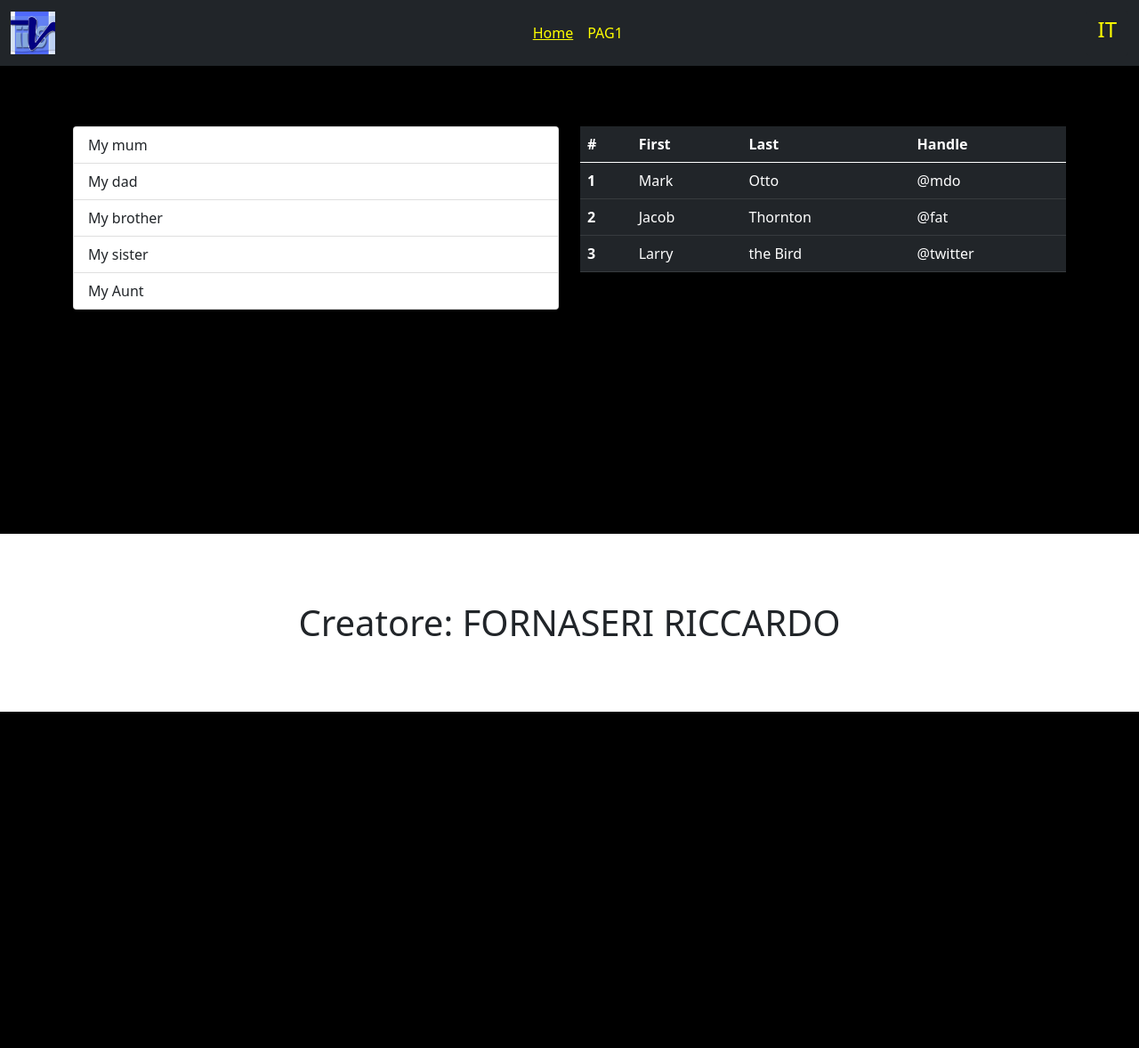
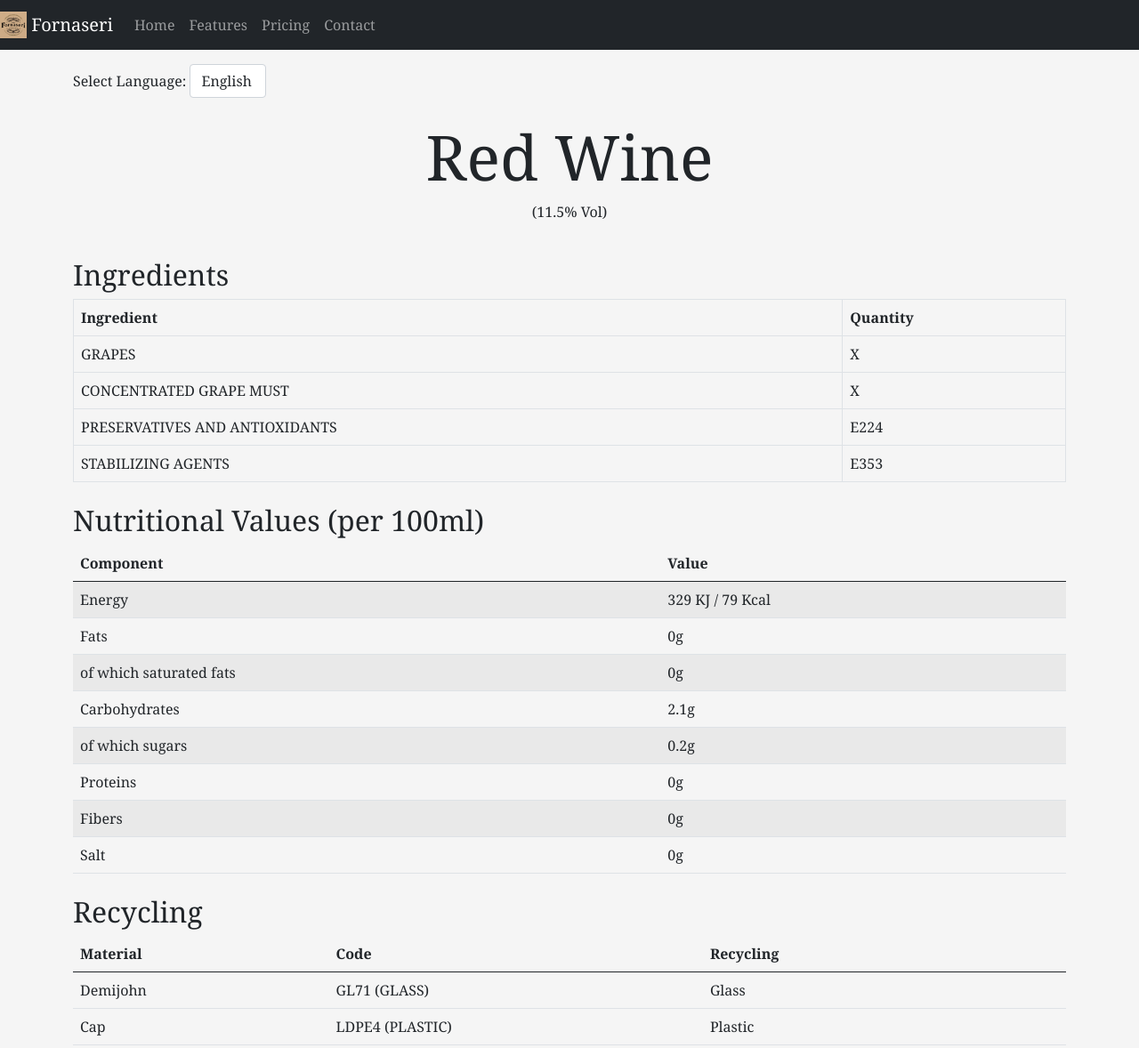
Before and after one commit to RikiForna/Sito-Vino, a plain HTML site: page index.html in a window 1280 px wide. Shown: the top 1178 px of the page at 89% size. Before the commit the page ends 800 px from the top, so only its background shows below. Drawn offline with nearby package versions, Linux system fonts and the light colour scheme.

Commit message:
fatto filtro

```diff
--- a/CSS/comune.css
+++ b/CSS/comune.css
@@ -8,3 +8,15 @@
     background-color: white;
     font-size: 30pt;
 }
+
+
+body{
+    font-family: Cambria, Cochin, Georgia, Times, 'Times New Roman', serif;
+}
+
+#vino {
+
+ font-size: 70px;
+ font-family: Cambria, Cochin, Georgia, Times, 'Times New Roman', serif;
+
+}
--- a/JS/script.js
+++ b/JS/script.js
@@ -1,4 +1,121 @@
-"use strict"
+"use strict";
 
-var giostre = ["Autoscontri","Stanza degli specchi", "Seggiole volanti", "Montagne Russe"];
-var descrizioni = ["consiste in una pista, di forma quadrata o rettangolare, sulla quale corrono molte piccole automobili munite di scocca che consente alle vetture di scontrarsi ripetutamente le une con le altre senza conseguenze negative n per le stesse n per gli occupanti.",  "e' un labirinto composto da specchi deformanti che alterano la prospettiva, per cui passeggiando attraverso questi corridoi vedremo la nostra immagine distorta.", "ruota velocemente facendo saltare in alto i seggiolini che vi sono appesi con lo scopo di prendere al volo un oggetto appeso in alto.", "costituito da una incastellatura a foggia di otto orizzontale su cui corrono, seguendo un binario, dei carrelli agganciati l'uno all'altro."];
+document.addEventListener("DOMContentLoaded", function () {
+  const languageSelect = document.getElementById("language-select");
+  const texts = {
+    it: {
+      home: "Home",
+      features: "Caratteristiche",
+      pricing: "Prezzi",
+      contact: "Contatti",
+      selectLang: "Seleziona la lingua:",
+      wineTitle: "Vino Rosso",
+      alcoholContent: "(11,5% Vol)",
+      ingredients: "Ingredienti",
+      ingredient: "Ingrediente",
+      quantity: "Quantità",
+      grapes: "UVA",
+      must: "MOSTO DI UVE CONCENTRATO",
+      preservatives: "CONSERVANTI E ANTIOSSIDANTI",
+      stabilizers: "AGENTI STABILIZZANTI",
+      nutrition: "Valori Nutrizionali (per 100ml)",
+      component: "Componente",
+      value: "Valore",
+      energy: "Energia",
+      fats: "Grassi",
+      saturatedFats: "di cui grassi saturi",
+      carbohydrates: "Carboidrati",
+      sugars: "di cui zuccheri",
+      proteins: "Proteine",
+      fibers: "Fibre",
+      salt: "Sale",
+      recycling: "Raccolta Differenziata",
+      material: "Materiale",
+      code: "Codice",
+      disposal: "Raccolta Differenziata",
+      damigiana: "Damigiana",
+      cap: "Tappo",
+      capsule: "Capsula",
+      tagliandino: "Tagliandino",
+      woodenCage: "Gabbia di legno",
+      plasticCage: "Gabbia di plastica",
+      disclaimer: "VERIFICARE LE DISPOSIZIONI DEL PROPRIO COMUNE",
+      plastica: "Plastica",
+      carta: "Carta",
+      disposal_dedicated: "Raccolta Differenziata Dedicata",
+      glass: "Vetro",
+      aluminum: "Alluminio",
+      aluminumALU41: "ALU41 (ALLUMINIO)",
+      glassGL71: "GL71 (VETRO)",
+      plasticLDPE4: "LDPE4 (PLASTICA)",
+      paperPAP20: "PAP20 (CARTA)",
+      woodFOR50: "FOR50 (LEGNO)",
+    },
+    en: {
+      home: "Home",
+      features: "Features",
+      pricing: "Pricing",
+      contact: "Contact",
+      selectLang: "Select Language:",
+      wineTitle: "Red Wine",
+      alcoholContent: "(11.5% Vol)",
+      ingredients: "Ingredients",
+      ingredient: "Ingredient",
+      quantity: "Quantity",
+      grapes: "GRAPES",
+      must: "CONCENTRATED GRAPE MUST",
+      preservatives: "PRESERVATIVES AND ANTIOXIDANTS",
+      stabilizers: "STABILIZING AGENTS",
+      nutrition: "Nutritional Values (per 100ml)",
+      component: "Component",
+      value: "Value",
+      energy: "Energy",
+      fats: "Fats",
+      saturatedFats: "of which saturated fats",
+      carbohydrates: "Carbohydrates",
+      sugars: "of which sugars",
+      proteins: "Proteins",
+      fibers: "Fibers",
+      salt: "Salt",
+      recycling: "Recycling",
+      material: "Material",
+      code: "Code",
+      disposal: "Recycling",
+      damigiana: "Demijohn",
+      cap: "Cap",
+      capsule: "Capsule",
+      tagliandino: "Tag",
+      woodenCage: "Wooden Cage",
+      plasticCage: "Plastic Cage",
+      disclaimer: "CHECK YOUR LOCAL REGULATIONS",
+      plastica: "Plastic",
+      carta: "Paper",
+      disposal_dedicated: "Dedicated Recycling",
+      glass: "Glass",
+      aluminum: "Aluminum",
+      aluminumALU41: "ALU41 (ALUMINUM)",
+      glassGL71: "GL71 (GLASS)",
+      plasticLDPE4: "LDPE4 (PLASTIC)",
+      paperPAP20: "PAP20 (PAPER)",
+      woodFOR50: "FOR50 (WOOD)",
+    },
+  };
+
+  function changeLanguage(lang) {
+    document.querySelectorAll("[data-lang]").forEach((element) => {
+      const key = element.getAttribute("data-lang");
+      if (texts[lang][key]) {
+        element.innerText = texts[lang][key];
+      }
+    });
+    localStorage.setItem("selectedLanguage", lang);
+  }
+
+  const savedLang = localStorage.getItem("selectedLanguage") || "en";
+  languageSelect.value = savedLang;
+  changeLanguage(savedLang);
+
+  languageSelect.addEventListener("change", function () {
+    changeLanguage(this.value);
+  });
+});
--- a/index.html
+++ b/index.html
@@ -11,82 +11,121 @@
     <link rel="stylesheet" media="screen and (max-device-width:768px)" href="CSS/mobile.css">
     <link rel="stylesheet" media="screen and (min-device-width:768px)" href="CSS/pc.css">
     <link rel="stylesheet" href="CSS/comune.css">
+
+    <script src="JS/script.js"></script>
+
 </head>
-<body style="background-color: black">
-    <nav class="navbar navbar-expand-lg bg-dark" >
-        <div class="container-fluid">
-            <img src="img/imgVallauri.jpg" class="navbar-brand" style="width: 50px;" >
-            <button class="navbar-toggler" type="button" data-bs-toggle="collapse" data-bs-target="#navbarSupportedContent" aria-controls="navbarSupportedContent" aria-expanded="false" aria-label="Toggle navigation">
-                <span class="material-symbols-outlined" style="color: white">
-                    Menu
-                </span>
+<body style="background-color: whitesmoke" >
+
+    <!-- Navbar -->
+    <nav class="navbar navbar-expand-lg navbar-dark bg-dark">
+        <a class="navbar-brand" href="#">
+            <img src="img/Screenshot 2025-03-05 233824.png" width="30" height="30" class="d-inline-block align-top" alt="Logo">
+            Fornaseri
+        </a>
+        <button class="navbar-toggler" type="button" data-toggle="collapse" data-target="#navbarNav" aria-controls="navbarNav" aria-expanded="false" aria-label="Toggle navigation">
+            <span class="navbar-toggler-icon"></span>
         </button>
-            <div class="collapse navbar-collapse" id="navbarSupportedContent">
-                <ul class="navbar-nav me-auto ms-auto">
-                    <li class="nav-item">
-                        <a class="nav-link active" aria-current="page" href="#" style="text-decoration: underline; color: yellow">Home</a>
+        <div class="collapse navbar-collapse" id="navbarNav">
+            <ul class="navbar-nav">
+                <li class="nav-item active">
+                    <a class="nav-link" href="#" data-lang="home">Home <span class="sr-only">(current)</span></a>
                 </li>
                 <li class="nav-item">
-                        <a class="nav-link" href="PAG1.html" style="color: yellow">PAG1</a>
+                    <a class="nav-link" href="#" data-lang="features">Features</a>
+                </li>
+                <li class="nav-item">
+                    <a class="nav-link" href="#" data-lang="pricing">Pricing</a>
+                </li>
+                <li class="nav-item">
+                    <a class="nav-link" href="#" data-lang="contact">Contact</a>
                 </li>
             </ul>
-                <button class="btn btn-dark  " data-bs-toggle="modal" data-bs-target="#mdlAccesso">
-                    <h4 style="color: yellow">IT</h4>
-                </button>
-            </div>
         </div>
     </nav>
 
-     <br> <br>
-    <section>
-        <div class="container" style="margin-top: 20px">
+    <!-- Filtro lingua -->
+    <div class="container mt-3">
+        <label for="language-select" class="font-weight-bold" data-lang="selectLang">Seleziona la lingua:</label>
+        <select id="language-select" class="form-control w-auto d-inline-block">
+            <option value="it">Italiano</option>
+            <option value="en" selected>English</option>
+        </select>
+    </div>
+    <br>
+
+    <!-- Intestazione -->
+    <div class="container">
         <div class="row">
-                <div class="col-xl-6" id="lst1">
-                    <ul class="list-group">
-                        <li class="list-group-item">My mum</li>
-                        <li class="list-group-item">My dad</li>
-                        <li class="list-group-item">My brother</li>
-                        <li class="list-group-item">My sister</li>
-                        <li class="list-group-item">My Aunt</li>
-                    </ul>
+            <div class="col-12">
+                <h1 class="text-center" id="vino" data-lang="wineTitle">Vino Rosso</h1>
+                <p class="text-center" data-lang="alcoholContent">(11,5% Vol)</p>
             </div>
-                <div class="col-xl-6" id="lst2">
-                    <table class="table table-dark">
-                        <thead>
+        </div>
+
+        <!-- Tabella Ingredienti -->
+        <h2 class="mt-4" data-lang="ingredients">Ingredienti</h2>
+        <table class="table table-bordered">
+            <thead class="thead-dark">
                 <tr>
-                            <th scope="col">#</th>
-                            <th scope="col">First</th>
-                            <th scope="col">Last</th>
-                            <th scope="col">Handle</th>
+                    <th data-lang="ingredient">Ingrediente</th>
+                    <th data-lang="quantity">Quantità</th>
                 </tr>
             </thead>
             <tbody>
+                <tr><td data-lang="grapes">UVA</td><td>X</td></tr>
+                <tr><td data-lang="must">MOSTO DI UVE CONCENTRATO</td><td>X</td></tr>
+                <tr><td data-lang="preservatives">CONSERVANTI E ANTIOSSIDANTI</td><td>E224</td></tr>
+                <tr><td data-lang="stabilizers">AGENTI STABILIZZANTI</td><td>E353</td></tr>
+            </tbody>
+        </table>
+
+        <!-- Tabella Valori Nutrizionali -->
+        <h2 class="mt-4" data-lang="nutrition">Valori Nutrizionali (per 100ml)</h2>
+        <table class="table table-striped">
+            <thead class="thead-dark">
                 <tr>
-                            <th scope="row">1</th>
-                            <td>Mark</td>
-                            <td>Otto</td>
-                            <td>@mdo</td>
+                    <th data-lang="component">Componente</th>
+                    <th data-lang="value">Valore</th>
                 </tr>
+            </thead>
+            <tbody>
+                <tr><td data-lang="energy">Energia</td><td>329 KJ / 79 Kcal</td></tr>
+                <tr><td data-lang="fats">Grassi</td><td>0g</td></tr>
+                <tr><td data-lang="saturatedFats">di cui grassi saturi</td><td>0g</td></tr>
+                <tr><td data-lang="carbohydrates">Carboidrati</td><td>2.1g</td></tr>
+                <tr><td data-lang="sugars">di cui zuccheri</td><td>0.2g</td></tr>
+                <tr><td data-lang="proteins">Proteine</td><td>0g</td></tr>
+                <tr><td data-lang="fibers">Fibre</td><td>0g</td></tr>
+                <tr><td data-lang="salt">Sale</td><td>0g</td></tr>
+            </tbody>
+        </table>
+
+        <!-- Tabella Raccolta Differenziata -->
+        <h2 class="mt-4" data-lang="recycling">Raccolta Differenziata</h2>
+        <table class="table table-hover">
+            <thead class="thead-dark">
                 <tr>
-                            <th scope="row">2</th>
-                            <td>Jacob</td>
-                            <td>Thornton</td>
-                            <td>@fat</td>
+                    <th data-lang="material">Materiale</th>
+                    <th data-lang="code">Codice</th>
+                    <th data-lang="disposal">Raccolta Differenziata</th>
                 </tr>
+            </thead>
+            <tbody>
+                <tr><td data-lang="damigiana">Damigiana</td><td data-lang="glassGL71">GL71 (Vetro)</td><td data-lang="glass">Vetro</td></tr>
+                <tr><td data-lang="cap">Tappo</td><td data-lang="plasticLDPE4">LDPE4 (Plastica)</td><td data-lang="plastica">Plastica</td></tr>
+                <tr><td data-lang="capsule">Capsula</td><td data-lang="aluminumALU41">ALU41 (Alluminio)</td><td data-lang="aluminum">Alluminio</td></tr>
+                <tr><td data-lang="tagliandino">Tagliandino</td><td data-lang="paperPAP20">PAP20 (Carta)</td><td data-lang="Carta">Carta</td></tr>
+                <tr><td data-lang="woodenCage">Gabbia di legno</td><td data-lang="woodFOR50">FOR50 (Legno)</td><td data-lang="disposal_dedicated">Raccolta Differenziata Dedicata</td></tr>
+                <tr><td data-lang="plasticCage">Gabbia di plastica</td><td data-lang="plasticLDPE4">LDPE4 (Plastica)</td><td data-lang="plastica">Plastica</td></tr>
                 <tr>
-                            <th scope="row">3</th>
-                            <td>Larry</td>
-                            <td>the Bird</td>
-                            <td>@twitter</td>
+                    <td colspan="3" class="text-center font-weight-bold text-danger" data-lang="disclaimer">
+                        VERIFICARE LE DISPOSIZIONI DEL PROPRIO COMUNE
+                    </td>
                 </tr>
             </tbody>
         </table>
     </div>
-            </div>
-        </div>
-    </section>
-    <footer id="footer">
-        Creatore: FORNASERI RICCARDO
-    </footer>
+
 </body>
 </html>
```
Also changed, not shown: PAG1.html (deleted, +0 -45 lines), img/Screenshot 2025-03-05 233824.png (added). Lines whose indentation alone changed are shown as unchanged.
